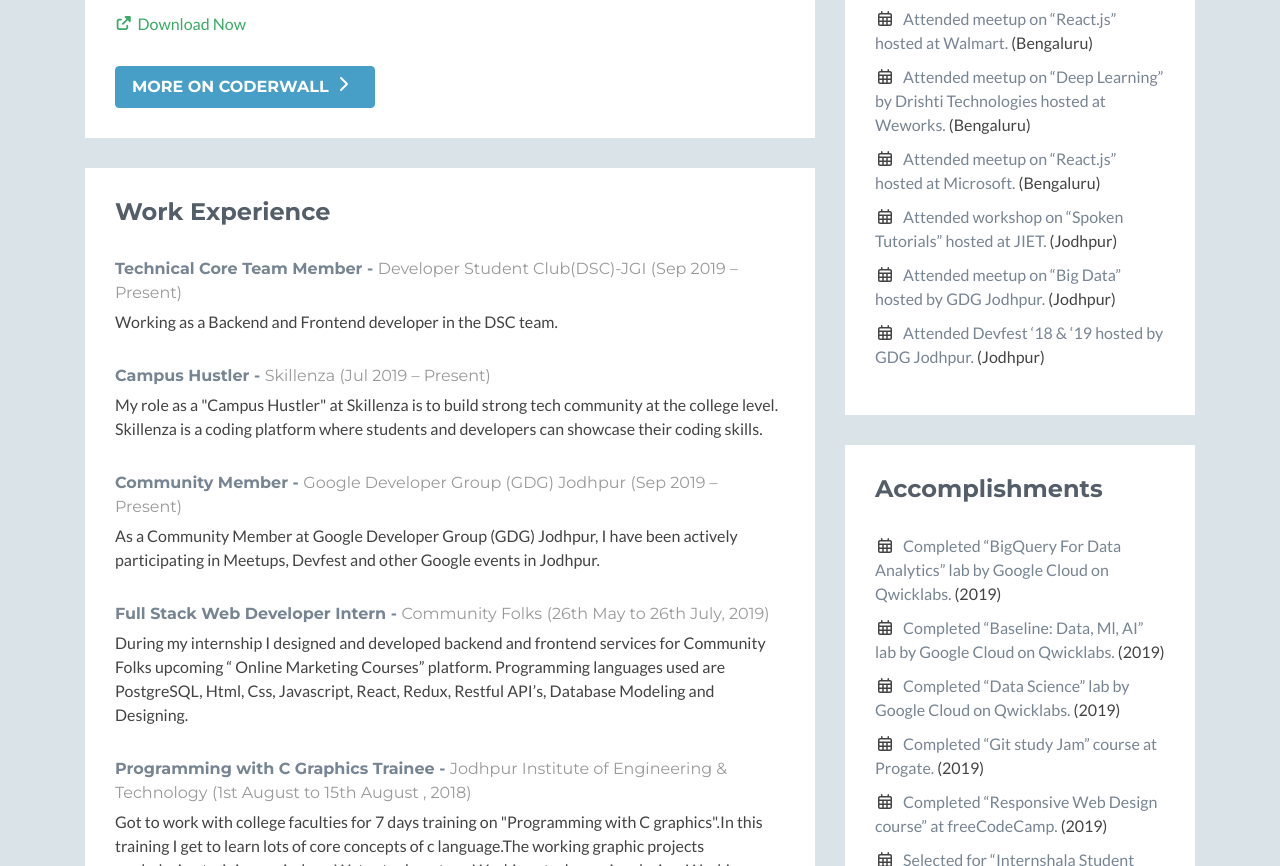
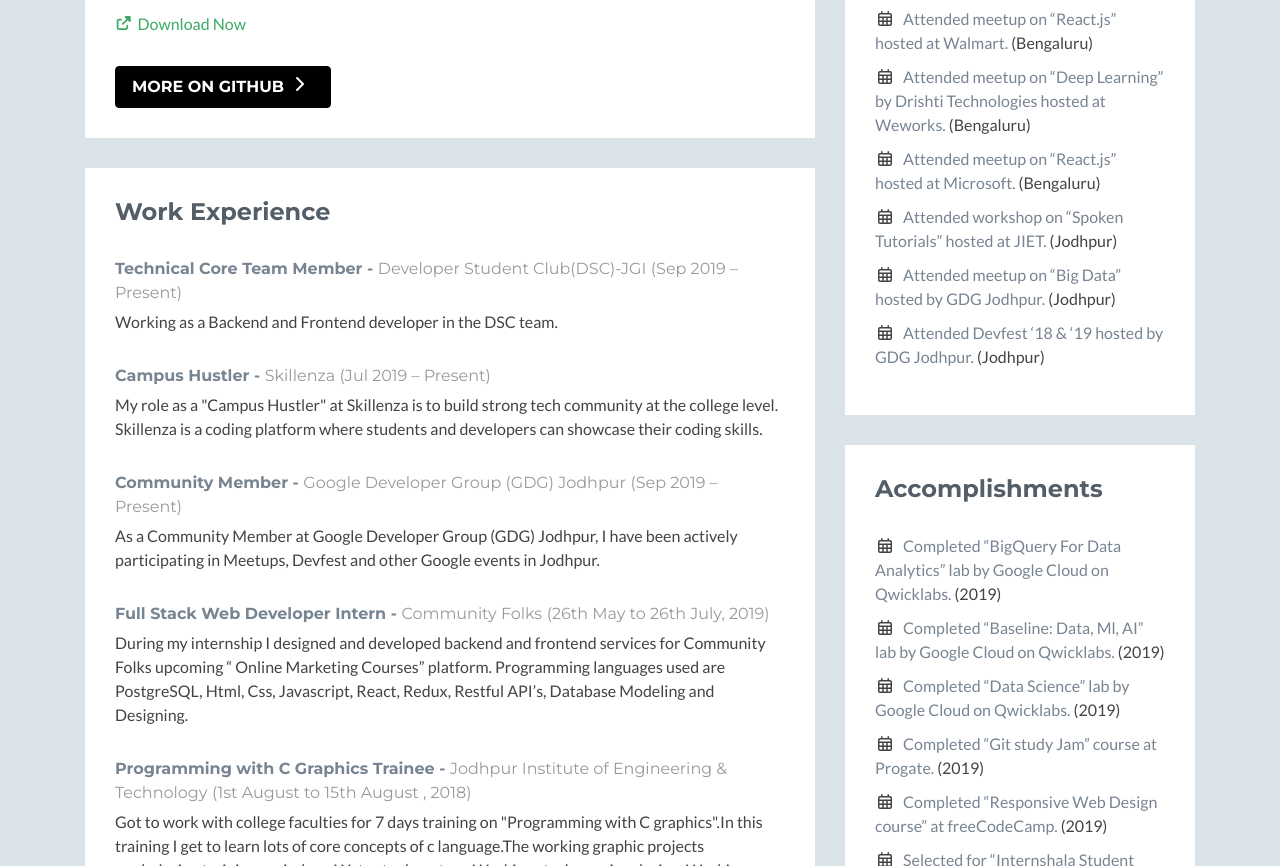
Before and after one commit to bhavesh2699/bhavesh2699.github.io, a plain HTML site: page index.html in a window 1280 px wide. Shown: the part 3373-4239 px from the top of the page. Drawn offline with nearby package versions, Linux system fonts and the light colour scheme; no server answers; some icons are missing.

Commit message:
Link added

```diff
--- a/index.html
+++ b/index.html
@@ -176,7 +176,7 @@
                                 <p><a class="more-link" href="https://themes.3rdwavemedia.com/bootstrap-templates/startup/nova-bootstrap-landing-page-template-for-mobile-apps/" target="_blank"><i class="fas fa-external-link-alt"></i>Download Now</a></p>
                             </div><!--//item-->
 
-                            <a class="btn btn-cta-secondary" href="#">More on CoderWall <i class="fas fa-chevron-right"></i></a>
+                            <a class="btn btn-cta-secondary1" href="https://github.com/bhavesh2699">More on Github <i class="fas fa-chevron-right"></i></a>
 
                         </div><!--//content-->
                     </div><!--//section-inner-->
```
